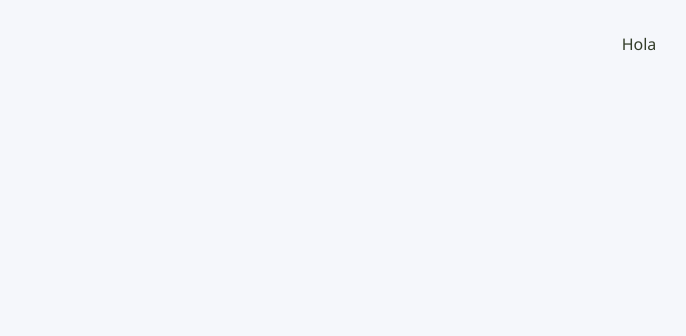
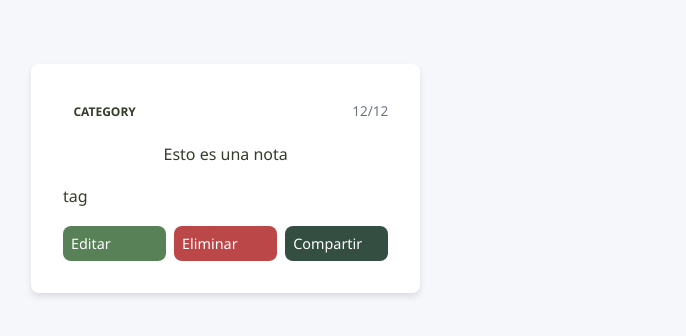
Before and after one commit to SrStamm/Front-API-Notes, a React (Vite) app in the folder react-note/: page / in a window 1280 px wide. Shown: the top 336 px of the page, without its empty margins (1-687 px from the left). Built offline with nearby package versions, Linux system fonts and the light colour scheme.

Commit message:
First Component Card and ListCard

```diff
--- a/react-note/package.json
+++ b/react-note/package.json
@@ -11,7 +11,8 @@
   },
   "dependencies": {
     "react": "^19.1.1",
-    "react-dom": "^19.1.1"
+    "react-dom": "^19.1.1",
+    "react-router-dom": "^7.9.4"
   },
   "devDependencies": {
     "@eslint/js": "^9.36.0",
--- a/react-note/src/App.tsx
+++ b/react-note/src/App.tsx
@@ -1,7 +1,19 @@
 import "./App.css";
+import ListCard from "./modules/ListCard";
+
+const data = {
+  text: "Esto es una nota",
+  category: "category",
+  tag: "tag",
+  date: "12/12",
+};
 
 function App() {
-  return <p>Hola</p>;
+  return (
+    <>
+      <ListCard data={data} />
+    </>
+  );
 }
 
 export default App;
--- a/react-note/src/modules/Card.tsx
+++ b/react-note/src/modules/Card.tsx
@@ -0,0 +1,43 @@
+export interface cardDataInterface {
+  text: string;
+  category: string;
+  tag: string;
+  date: string;
+}
+
+interface CardProps {
+  data: cardDataInterface;
+}
+
+function Card({ data }: CardProps) {
+  return (
+    <div>
+      <div className="card">
+        <div className="card-header">
+          <span className="badge" id="noteCategoryBadge">
+            {data.category}
+          </span>
+          <span className="badge" id="noteOriginalUserID"></span>
+          <small className="text-muted note-date">{data.date}</small>
+        </div>
+        <p className="note-text">{data.text}</p>
+        <div className="tags" id="noteTagsContainer">
+          {data.tag}
+        </div>
+        <div className="card-actions">
+          <button type="button" className="btn btn-primary editBtn">
+            Editar
+          </button>
+          <button type="button" className="btn btn-danger deleteBtn">
+            Eliminar
+          </button>
+          <button type="button" className="btn btn-success shareBtn">
+            Compartir
+          </button>
+        </div>
+      </div>
+    </div>
+  );
+}
+
+export default Card;
--- a/react-note/src/modules/ListCard.tsx
+++ b/react-note/src/modules/ListCard.tsx
@@ -0,0 +1,16 @@
+import Card from "./Card";
+import type { cardDataInterface } from "./Card";
+
+interface ListCardProps {
+  data: cardDataInterface;
+}
+
+function ListCard({ data }: ListCardProps) {
+  return (
+    <div className="grid">
+      <Card data={data} />
+    </div>
+  );
+}
+
+export default ListCard;
```
Also changed, not shown: 1 other file (tests, documents, lock files or other folders).
